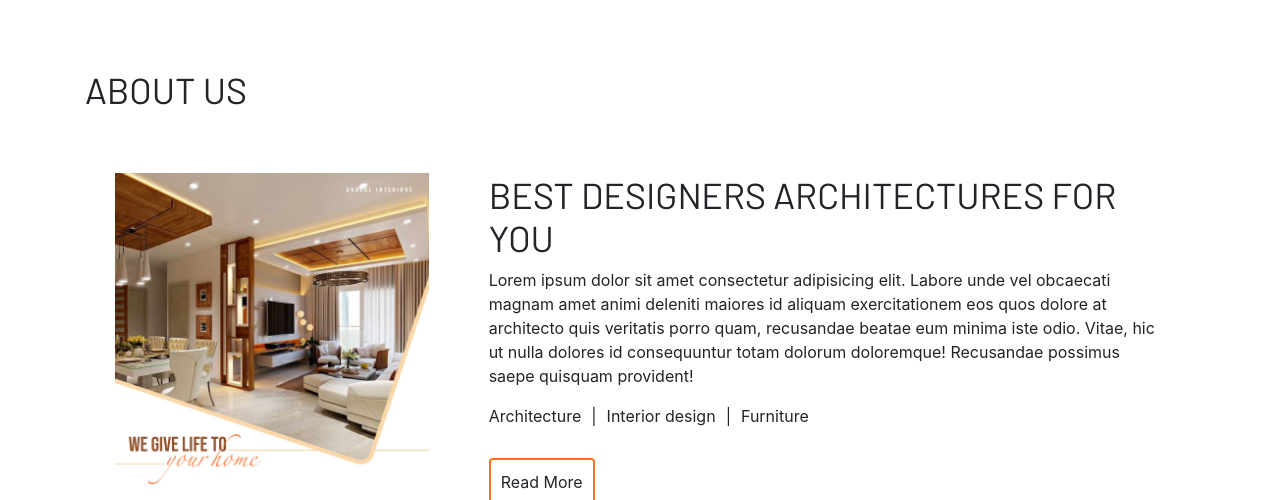
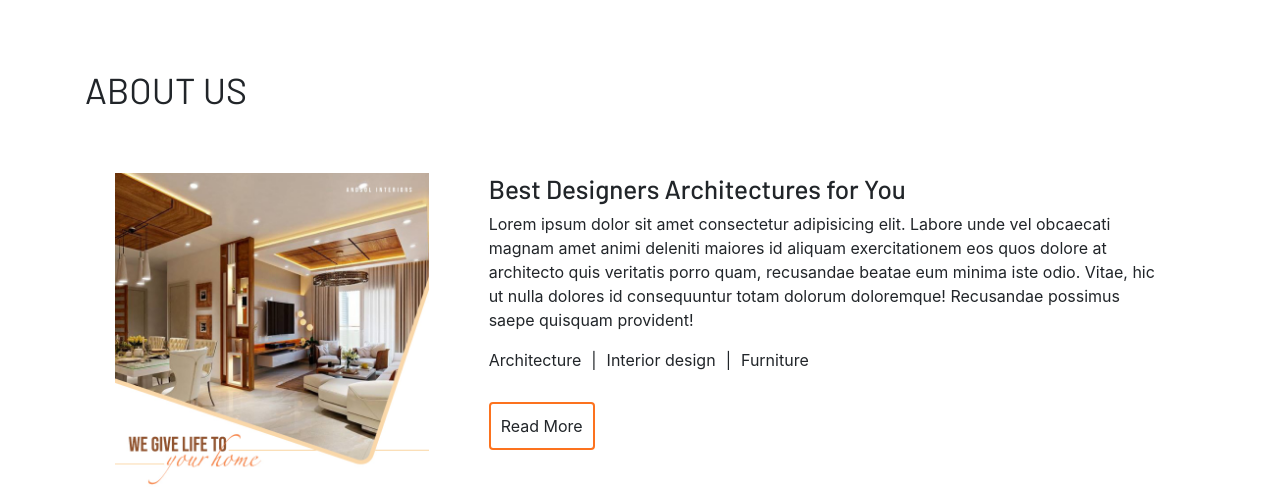
Before and after one commit to rohitsraj12/andsol-interiors, a PHP site: page /about.php in a window 1280 px wide. Shown: the part 804-1304 px from the top of the page. Run offline with PHP 8.4, Linux system fonts and the light colour scheme.

Commit message:
Update about.php

```diff
--- a/public/about.php
+++ b/public/about.php
@@ -38,7 +38,7 @@
                                 </div>
                                 <div class="about__section-right">
                                     <div class="section__right-header">
-                                        <h2 class="section__header">
+                                        <h2 class="section__sub-header">
                                             Best Designers Architectures for You
                                         </h2>
                                     </div>
```
